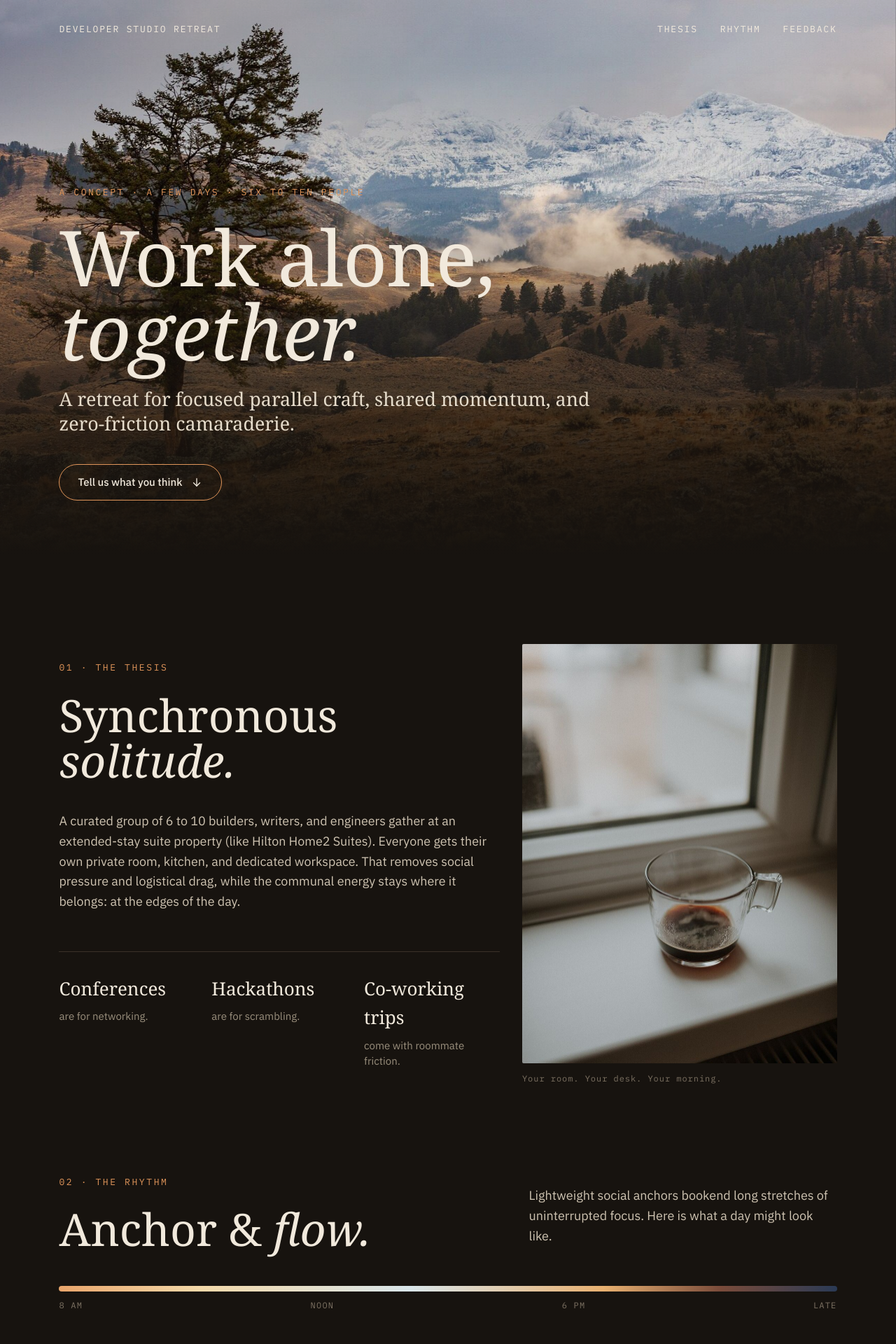
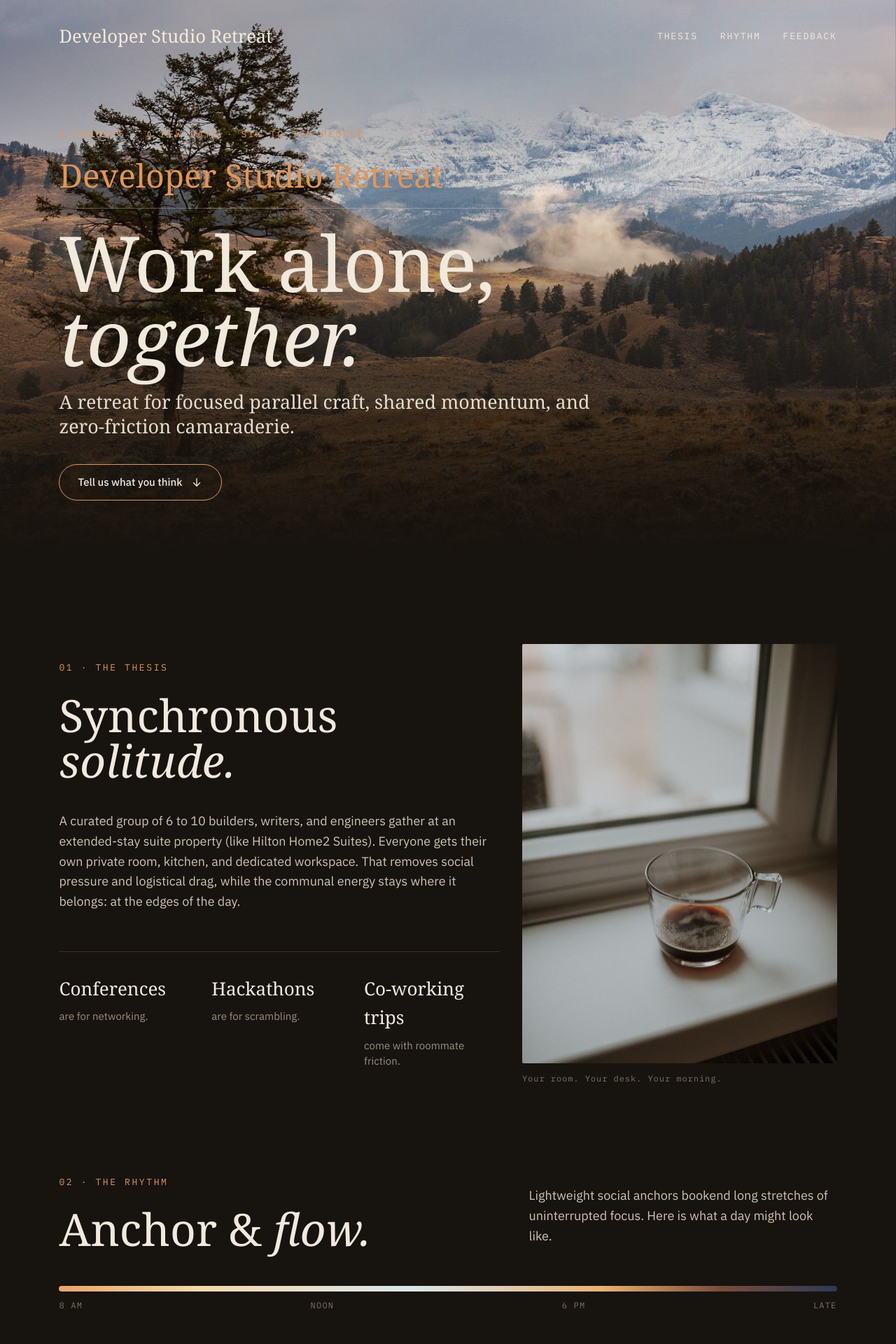
Before and after one commit to BruceEckel/developer-studio-retreat, a Jekyll site: the page built from index.md, in a window 1280 px wide. Shown: the top 1920 px of the page at 70% size. Built offline with Jekyll 4.4.1, drawn with Linux system fonts in a browser that asks for light colours; some web fonts are replaced; comment, search, counter and statistics services are not loaded.

Commit message:
Make the retreat name the hero title and enlarge the wordmark
Co-Authored-By: Claude Fable 5 <noreply@anthropic.com>
Claude-Session: https://claude.ai/code/session_01VmKJ42KRS4uVBuzi3yJXQ4

```diff
--- a/_layouts/retreat.html
+++ b/_layouts/retreat.html
@@ -28,7 +28,8 @@
     </nav>
     <div class="hero-copy">
       <p class="eyebrow">{{ page.hero.eyebrow }}</p>
-      <h1>{{ page.hero.headline }}<br><em>{{ page.hero.headline_em }}</em></h1>
+      <h1 class="site-name">{{ page.title }}</h1>
+      <p class="display">{{ page.hero.headline }}<br><em>{{ page.hero.headline_em }}</em></p>
       <p class="tagline">{{ page.hero.tagline }}</p>
       <a class="button" href="#feedback">{{ page.hero.cta }}
         <svg width="18" height="18" viewBox="0 0 24 24" fill="none" stroke="currentColor" stroke-width="1.8" stroke-linecap="round" stroke-linejoin="round" aria-hidden="true"><path d="M12 5v14"></path><path d="M6 13l6 6 6-6"></path></svg>
--- a/assets/css/retreat.css
+++ b/assets/css/retreat.css
@@ -111,7 +111,14 @@ figcaption {
   letter-spacing: 0.14em;
   text-transform: uppercase;
 }
-.topbar a, .wordmark { color: var(--paper); }
+.topbar a { color: var(--paper); }
+.wordmark {
+  font-family: var(--serif);
+  font-size: clamp(22px, 2vw, 28px);
+  letter-spacing: 0;
+  text-transform: none;
+  color: var(--paper);
+}
 .topbar a:hover { color: var(--accent); }
 .topbar-links { display: flex; gap: clamp(16px, 2.5vw, 32px); }
 
@@ -121,7 +128,7 @@ figcaption {
   max-width: 980px;
   display: flex;
   flex-direction: column;
-  gap: 28px;
+  gap: 24px;
   animation: rise 1.2s 0.3s ease-out both;
 }
 @keyframes rise {
@@ -129,10 +136,21 @@ figcaption {
   to { opacity: 1; transform: translateY(0); }
 }
 .hero-copy .eyebrow { margin-bottom: 0; }
-.hero-copy h1 {
+.site-name {
+  font-family: var(--serif);
+  font-size: clamp(34px, 3.6vw, 52px);
+  line-height: 1.1;
+  color: var(--accent);
+  padding-bottom: 20px;
+  border-bottom: 1px solid rgba(241, 233, 220, 0.3);
+  max-width: 640px;
+}
+.display {
+  font-family: var(--serif);
   font-size: clamp(56px, 8.6vw, 124px);
   line-height: 0.96;
   letter-spacing: -0.01em;
+  color: var(--paper);
 }
 .tagline {
   font-family: var(--serif);
```
